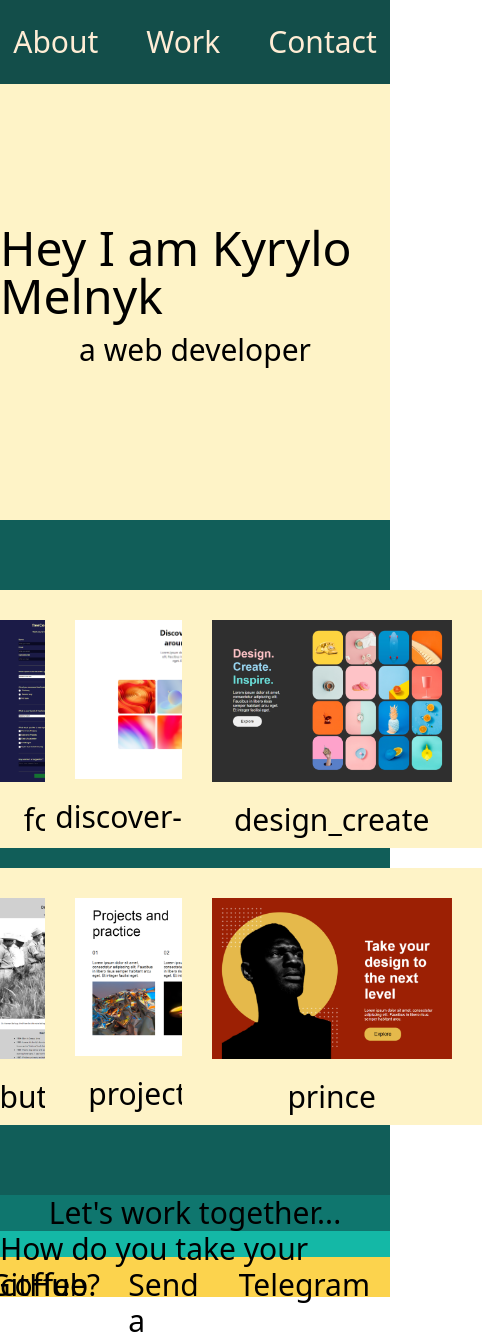
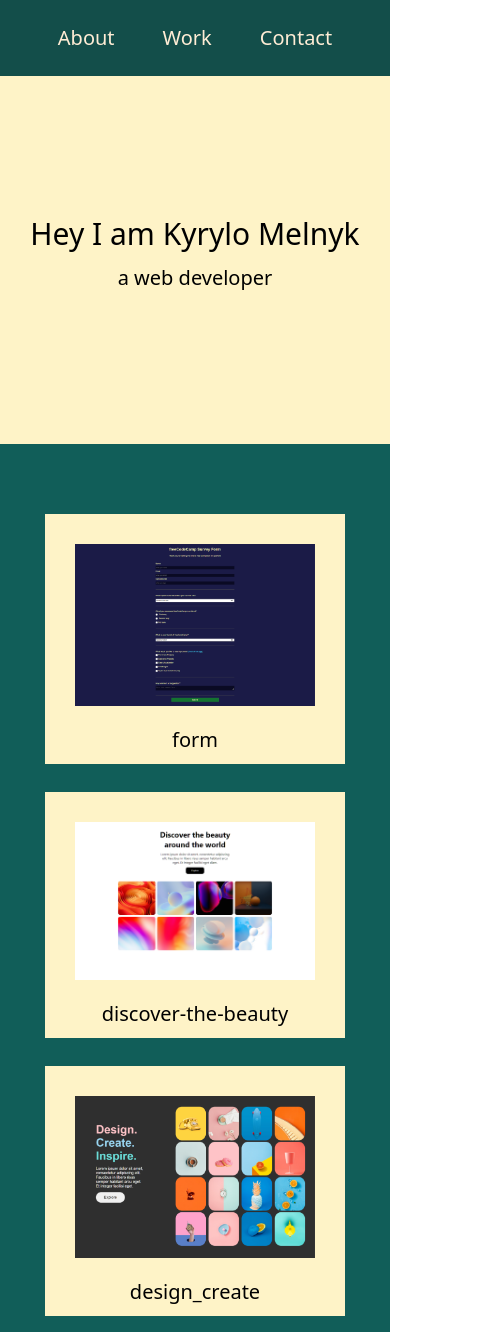
Before and after one commit to RedEyesVij/Portfolio, a website built with Vite: page index.html in a window 390 px wide. Shown: the top 1332 px of the page, 482 px wide, since content can reach past the window. Built offline with nearby package versions, Linux system fonts and the light colour scheme.

Commit message:
fonts size, @media add

```diff
--- a/index.html
+++ b/index.html
@@ -11,49 +11,49 @@
 <body class="main-container  justify-center">
 
     <header class="header  bg-teal-900 h-56px] justify-center ">
-        <a class="nav-link text-3xl p-6" href="#About">About</a>
-        <a class="nav-link text-3xl p-6 " href="#galery">Work</a>
-        <a class="nav-link text-3xl p-6 " href="#footer">Contact</a>
+        <a class="nav-link text-xl p-6" href="#About">About</a>
+        <a class="nav-link text-xl p-6 " href="#galery">Work</a>
+        <a class="nav-link text-xl p-6 " href="#footer">Contact</a>
     </header>
 
     <div class="main-text-container block bg-amber-100 justify-center " id="About">
-        <div class="main-text flex justify-center text-5xl ">Hey I am Kyrylo Melnyk</div>
-        <div class="flex justify-center text-3xl p-3">a web developer</div>
+        <div class="main-text flex justify-center text-3xl ">Hey I am Kyrylo Melnyk</div>
+        <div class="flex justify-center text-xl p-3">a web developer</div>
     </div>
 
 
-    <div id="galery" class="galery bg-teal-800 grid-cols-3 justify-items-center gap-5">
-        <div class="my-work text-3xl bg-amber-100">
-            <img class="image w-56 min-w-full p-5" src="public/form.png">
+    <div id="galery" class="galery bg-teal-800 grid-cols-3 justify-items-center p-5 gap-7">
+        <div class="my-work text-xl bg-amber-100">
+            <img class="image   p-5" src="public/form.png">
             <a href="https://redeyesvij.github.io/form/">form</a>
         </div>
-        <div class="my-work text-3xl bg-amber-100">
-            <img class="image w-56 min-w-full p-5" src="public/beauty.png">
+        <div class="my-work text-xl bg-amber-100">
+            <img class="image  p-5" src="public/beauty.png">
             <a href="https://redeyesvij.github.io/discover-the-beauty/">discover-the-beauty</a>
         </div>
-        <div class="my-work text-3xl bg-amber-100">
-            <img class="image w-56 min-w-full p-5" src="public/design.png">
+        <div class="my-work text-xl bg-amber-100">
+            <img class="image  p-5" src="public/design.png">
             <a href="https://redeyesvij.github.io/design_create/">design_create</a>
         </div>
-        <div class="my-work text-3xl bg-amber-100">
-            <img class="image w-56 min-w-full p-5" src="public/tribute.png">
+        <div class="my-work text-xl bg-amber-100">
+            <img class="image  p-5" src="public/tribute.png">
             <a href="https://redeyesvij.github.io/tribute_page/">tribute_page</a>
         </div>
-        <div class="my-work text-3xl bg-amber-100">
-            <img class="image w-56 min-w-full p-5" src="public/projgal.png">
+        <div class="my-work text-xl bg-amber-100">
+            <img class="image p-5" src="public/projgal.png">
             <a href="https://redeyesvij.github.io/projects_galery/">projects_galery</a>
         </div>
-        <div class="my-work text-3xl bg-amber-100">
-            <img class="image w-56 min-w-full p-5" src="public/prince.png">
+        <div class="my-work text-xl bg-amber-100">
+            <img class="image p-5" src="public/prince.png">
             <a href="https://redeyesvij.github.io/prince/">prince</a>
         </div>
     </div>
 
     <div>
-        <p class="h-[36px] bg-teal-700 text-3xl flex justify-center">Let's work together...</p>
-        <p class="h-[26px] bg-teal-500 text-3xl flex justify-center">How do you take your coffee?</p>
+        <p class="h-[36px] bg-teal-700 text-xl flex justify-center">Let's work together...</p>
+        <p class="h-[26px] bg-teal-500 text-xl flex justify-center">How do you take your coffee?</p>
     </div>
-    <footer class="h-[40px] bg-amber-300 text-3xl flex justify-end" id="footer">
+    <footer class="h-[40px] bg-amber-300 text-xl flex justify-end" id="footer">
         <a class="p-5 py-2.5" href=""> Facebook</a>
         <a class="p-5 py-2.5" href="https://github.com/RedEyesVij"> GitHub</a>
         <a class="p-5 py-2.5" href=""> Send a mail</a>
--- a/style.css
+++ b/style.css
@@ -50,6 +50,7 @@ p {
 
 .my-work {
   width: 300px;
+  min-width: 150px;
   display: block;
   text-align: center;
   padding: 10px;
@@ -59,3 +60,15 @@ p {
   @apply bg-orange-600 bg-lime-950;
   display: flex;
 } */
+
+@media (max-width: 950px) {
+  .galery {
+    @apply grid-cols-2;
+  }
+}
+
+@media (max-width: 640px) {
+  .galery {
+    @apply grid-cols-1;
+  }
+}
```
